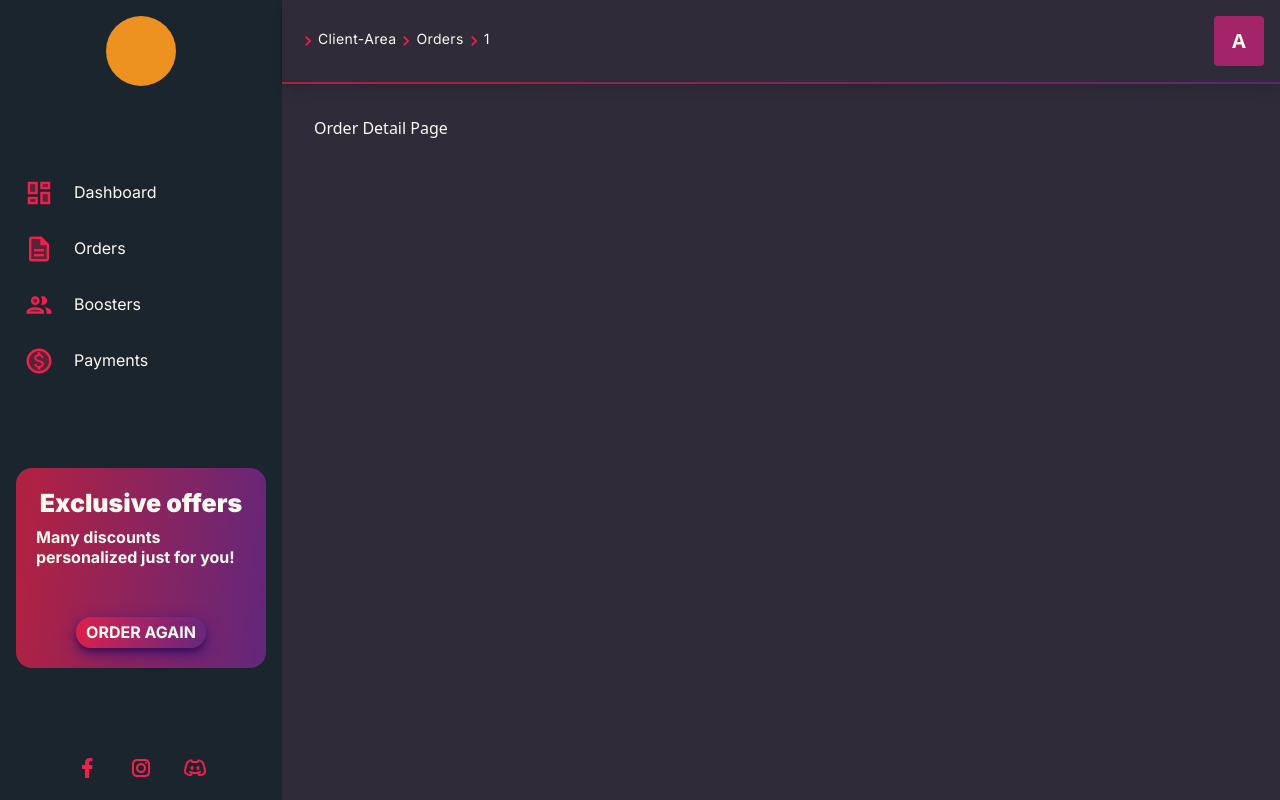
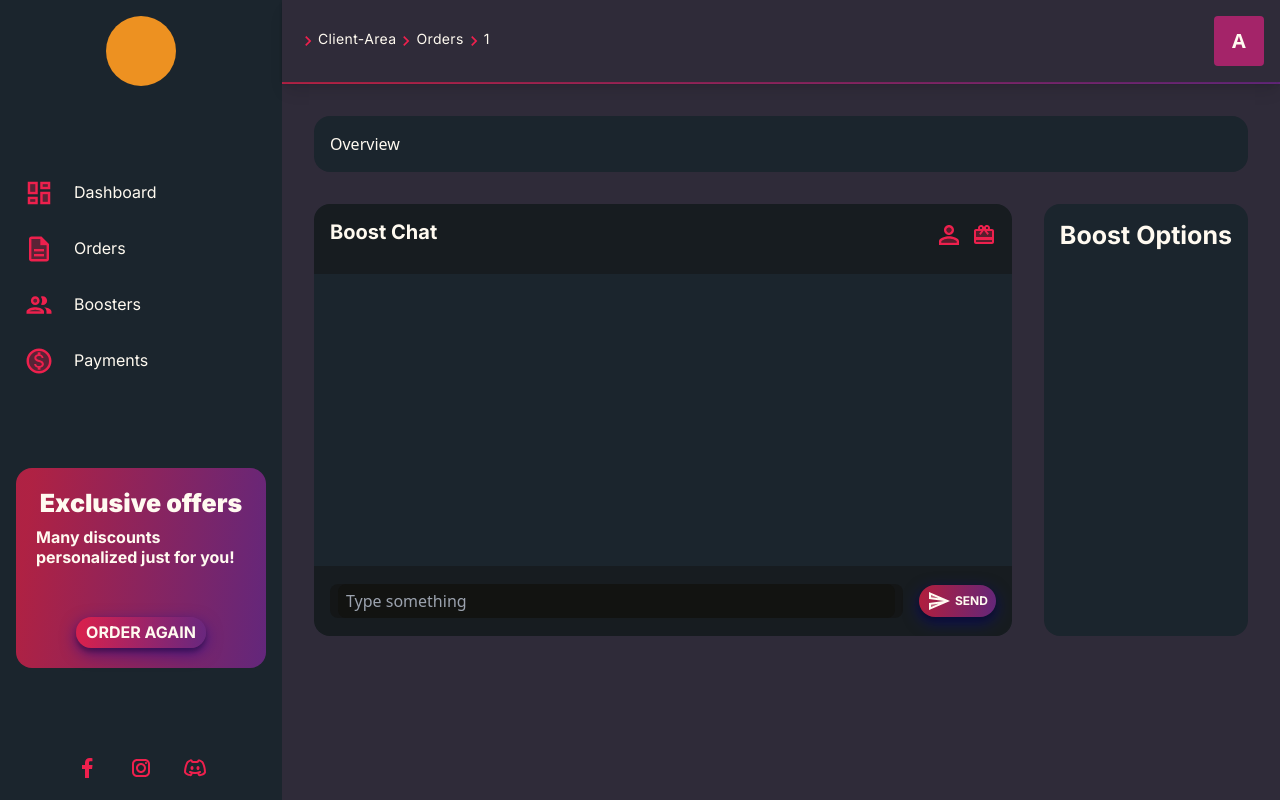
Before and after one commit to kouji-dev/GamerGG, a Next.js app: page /client-area/orders/1 in a window 1280 px wide. Built offline with nearby package versions, Linux system fonts and the light colour scheme.

Commit message:
added order details skeleton, chat component

```diff
--- /dev/null
+++ b/src/app/client-area/orders/[id]/boost-chat.tsx
@@ -0,0 +1,29 @@
+import {FC} from "react";
+import {Card, CardHeader} from "@/ui/Card";
+import {Button, Typography} from "@/ui";
+import {CardGift, Person, Send} from "@/ui/icons";
+import {Input} from "@/ui/Input";
+
+type BoostChatProps = {}
+
+export const BoostChat: FC<BoostChatProps> = (props) => {
+
+    return (
+        <Card className='flex-auto flex flex-col justify-between !p-0'>
+            <CardHeader className='bg-filter-200 -m-2 p-6 flex justify-between'>
+                <Typography variant='h6' weight='bold'>Boost Chat</Typography>
+                <div className='flex items-center gap-sm'>
+                    <Person/>
+                    <CardGift/>
+                </div>
+            </CardHeader>
+            <div className=' min-h-[300px]'>
+
+            </div>
+            <div className='bg-filter-200 min-h-[70px] flex justify-between items-center gap-md p-md'>
+                <Input className='!bg-filter-200 flex-auto' placeholder='Type something'/>
+                <Button leftIcon={<Send className='!text-floral'/>} label='send'/>
+            </div>
+        </Card>
+    )
+}
--- /dev/null
+++ b/src/app/client-area/orders/[id]/boost-options.tsx
@@ -0,0 +1,16 @@
+import {FC} from "react";
+import {Card, CardHeader} from "@/ui/Card";
+import {Typography} from "@/ui";
+
+type BoostOptionsProps = {}
+
+export const BoostOptions: FC<BoostOptionsProps> = (props) => {
+
+    return (
+        <Card>
+            <CardHeader>
+                <Typography variant='h5' weight='bold'>Boost Options</Typography>
+            </CardHeader>
+        </Card>
+    )
+}
--- /dev/null
+++ b/src/app/client-area/orders/[id]/boost-overview.tsx
@@ -0,0 +1,11 @@
+import {FC} from "react";
+import {Card} from "@/ui/Card";
+
+type BoostOverviewProps = {}
+
+export const BoostOverview: FC<BoostOverviewProps> = (props) => {
+
+    return (
+        <Card>Overview</Card>
+    )
+}
--- a/src/app/client-area/orders/[id]/page.tsx
+++ b/src/app/client-area/orders/[id]/page.tsx
@@ -1,3 +1,15 @@
+import {BoostOverview} from "@/app/client-area/orders/[id]/boost-overview";
+import {BoostChat} from "@/app/client-area/orders/[id]/boost-chat";
+import {BoostOptions} from "@/app/client-area/orders/[id]/boost-options";
+
 export default function ClientAreaOrderDetailPage() {
-  return <div className="w-full flex flex-col gap-lg">Order Detail Page</div>;
+  return (
+      <div className="w-full flex flex-col gap-lg">
+        <BoostOverview/>
+        <div className='flex gap-lg'>
+          <BoostChat/>
+          <BoostOptions/>
+        </div>
+      </div>
+  )
 }
--- a/src/app/client-area/orders/orders-list.tsx
+++ b/src/app/client-area/orders/orders-list.tsx
@@ -142,7 +142,7 @@ export const OrdersList = () => {
         ], [])
     return (
         <Card className='rounded flex-1'>
-            <CardHeader className='bg-black -m-4 p-4 flex flex-col gap-[10px]'>
+            <CardHeader className='bg-filter-200 -m-4 p-4 flex flex-col gap-[10px]'>
                 <div className='w-full flex justify-between'>
                     <Typography variant='h5' weight='bold'>
                         Orders
--- a/src/ui/Button.tsx
+++ b/src/ui/Button.tsx
@@ -1,50 +1,56 @@
-import {FC, forwardRef, PropsWithChildren, ReactNode} from "react";
+import { forwardRef, PropsWithChildren, ReactNode } from "react";
 import clsx from "clsx";
-import {CommonUiComponentProps} from "@/ui/common";
+import { CommonUiComponentProps } from "@/ui/common";
 
-export type ButtonVariants = 'primary' | 'secondary' | 'default';
-export type ButtonSizes = 'small' | 'medium' | 'large';
+export type ButtonVariants = "primary" | "secondary" | "default";
+export type ButtonSizes = "small" | "medium" | "large";
 
-type ButtonProps = PropsWithChildren<{
+type ButtonProps = PropsWithChildren<
+  {
     variant?: ButtonVariants;
     size?: ButtonSizes;
     label?: string;
     leftIcon?: ReactNode;
     rightIcon?: ReactNode;
-} & CommonUiComponentProps>
+  } & CommonUiComponentProps
+>;
 
-export const Button = forwardRef<HTMLButtonElement, ButtonProps>((props, ref) => {
+export const Button = forwardRef<HTMLButtonElement, ButtonProps>(
+  (props, ref) => {
     const {
-        variant = 'primary',
-        size = 'small',
+      variant = "primary",
+      size = "small",
       label,
       children,
       leftIcon,
       rightIcon,
-        className
+      className,
     } = props;
 
-    const rootCls = 'flex w-fit rounded-xxl font-base font-bold text-floral uppercase flex items-center'
+    const rootCls =
+      "flex w-fit rounded-xxl font-base font-bold text-floral uppercase flex items-center";
 
     const cls = clsx(
       rootCls,
       {
-            ['p-btn-small text-btn-small']: size === 'small',
-            ['p-btn-medium text-btn-medium']: size === 'medium',
-            ['p-btn-large text-btn-large']: size === 'large',
-            ['bg-red-blue shadow-base']: variant === 'primary',
-            ['bg-metal']: variant === 'default',
-            ['shadow-complex bg-blue']: variant === 'secondary'
+        ["p-btn-small text-btn-small"]: size === "small",
+        ["p-btn-medium text-btn-medium"]: size === "medium",
+        ["p-btn-large text-btn-large"]: size === "large",
+        ["bg-red-blue shadow-base"]: variant === "primary",
+        ["bg-metal"]: variant === "default",
+        ["shadow-complex bg-purple"]: variant === "secondary",
+        ["gap-xs"]: !!leftIcon
       },
       className
-    )
+    );
     return (
       <button ref={ref} className={cls}>
         {leftIcon}
         {children || label}
         {rightIcon}
       </button>
-    )
-})
+    );
+  }
+);
 
-Button.displayName = 'Button'
+Button.displayName = "Button";
--- a/src/ui/icons/index.tsx
+++ b/src/ui/icons/index.tsx
@@ -277,3 +277,31 @@ export const Copy: FC<SvgIconProps> = createSvgIcon(
         </defs>
     </svg>
 )
+
+export const CardGift: FC<SvgIconProps> = createSvgIcon(
+    <svg width="24" height="24" viewBox="0 0 24 24" fill="none" xmlns="http://www.w3.org/2000/svg">
+        <g clipPath="url(#clip0_397_264)">
+            <path opacity="0.3" d="M4 17H20V19H4V17ZM17 10.83L15.38 12L12 7.40002L8.62 12L7 10.83L9.08 8.00002H4V14H20V8.00002H14.92L17 10.83Z" fill="currentColor"/>
+            <path d="M20 6H17.82C17.93 5.69 18 5.35 18 5C18 3.34 16.66 2 15 2C13.95 2 13.04 2.54 12.5 3.35L12 4.02L11.5 3.34C10.96 2.54 10.05 2 9 2C7.34 2 6 3.34 6 5C6 5.35 6.07 5.69 6.18 6H4C2.89 6 2.01 6.89 2.01 8L2 19C2 20.11 2.89 21 4 21H20C21.11 21 22 20.11 22 19V8C22 6.89 21.11 6 20 6ZM15 4C15.55 4 16 4.45 16 5C16 5.55 15.55 6 15 6C14.45 6 14 5.55 14 5C14 4.45 14.45 4 15 4ZM9 4C9.55 4 10 4.45 10 5C10 5.55 9.55 6 9 6C8.45 6 8 5.55 8 5C8 4.45 8.45 4 9 4ZM20 19H4V17H20V19ZM20 14H4V8H9.08L7 10.83L8.62 12L12 7.4L15.38 12L17 10.83L14.92 8H20V14Z" fill="currentColor"/>
+        </g>
+        <defs>
+            <clipPath id="clip0_397_264">
+                <rect width="24" height="24" fill="white"/>
+            </clipPath>
+        </defs>
+    </svg>
+
+)
+export const Send: FC<SvgIconProps> = createSvgIcon(
+    <svg width="24" height="24" viewBox="0 0 24 24" fill="none" xmlns="http://www.w3.org/2000/svg">
+        <g clipPath="url(#clip0_448_265)">
+            <path opacity="0.3" d="M4 8.25003L11.51 9.25003L4.01 6.03003L4 8.25003ZM4.01 17.97L11.51 14.75L4 15.75L4.01 17.97Z" fill="currentColor"/>
+            <path d="M2.01 3L2 10L17 12L2 14L2.01 21L23 12L2.01 3ZM4 8.25V6.03L11.51 9.25L4 8.25ZM4.01 17.97V15.75L11.52 14.75L4.01 17.97Z" fill="currentColor"/>
+        </g>
+        <defs>
+            <clipPath id="clip0_448_265">
+                <rect width="24" height="24" fill="white"/>
+            </clipPath>
+        </defs>
+    </svg>
+)
```
Lines whose indentation alone changed are shown as unchanged.
